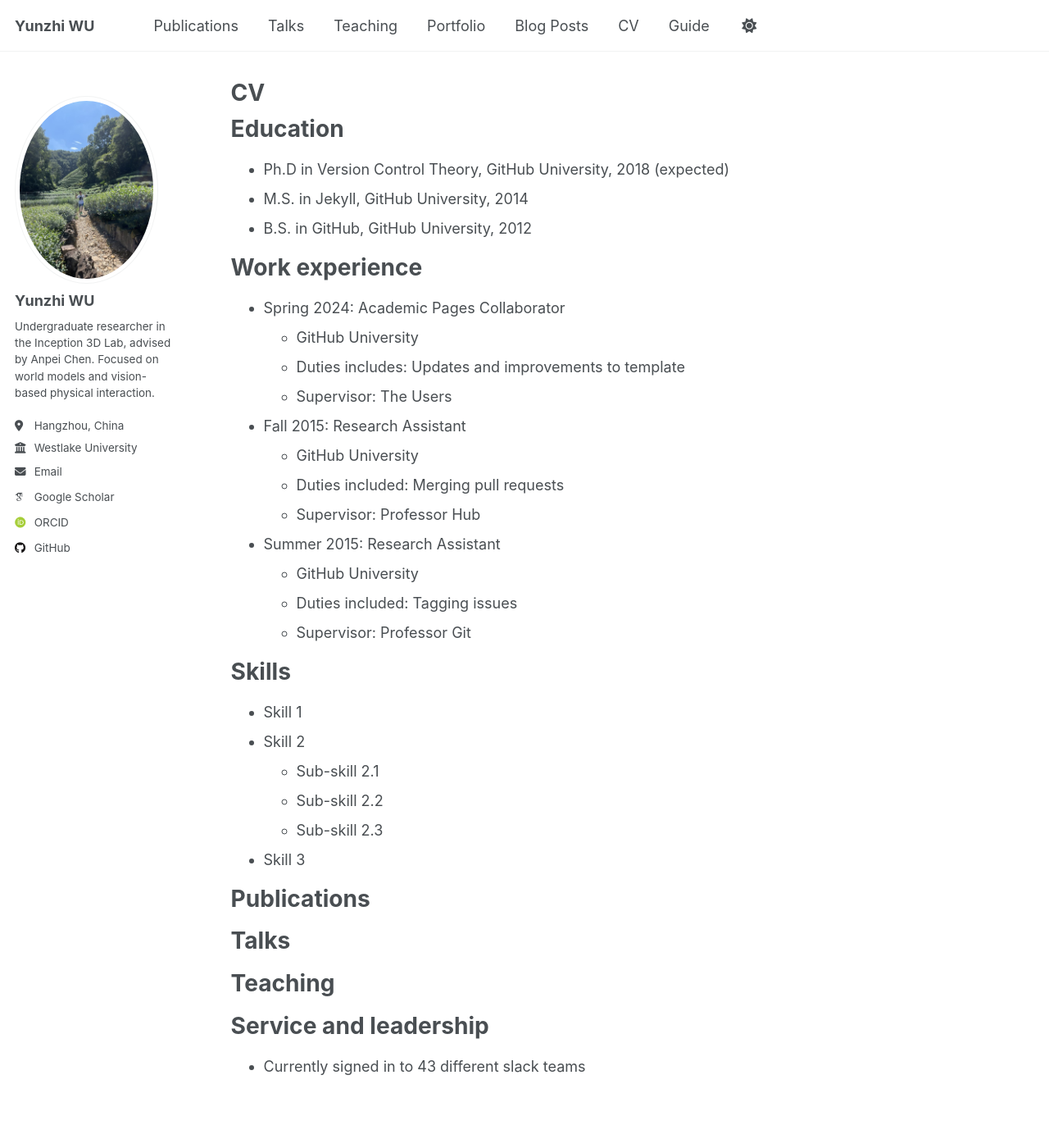
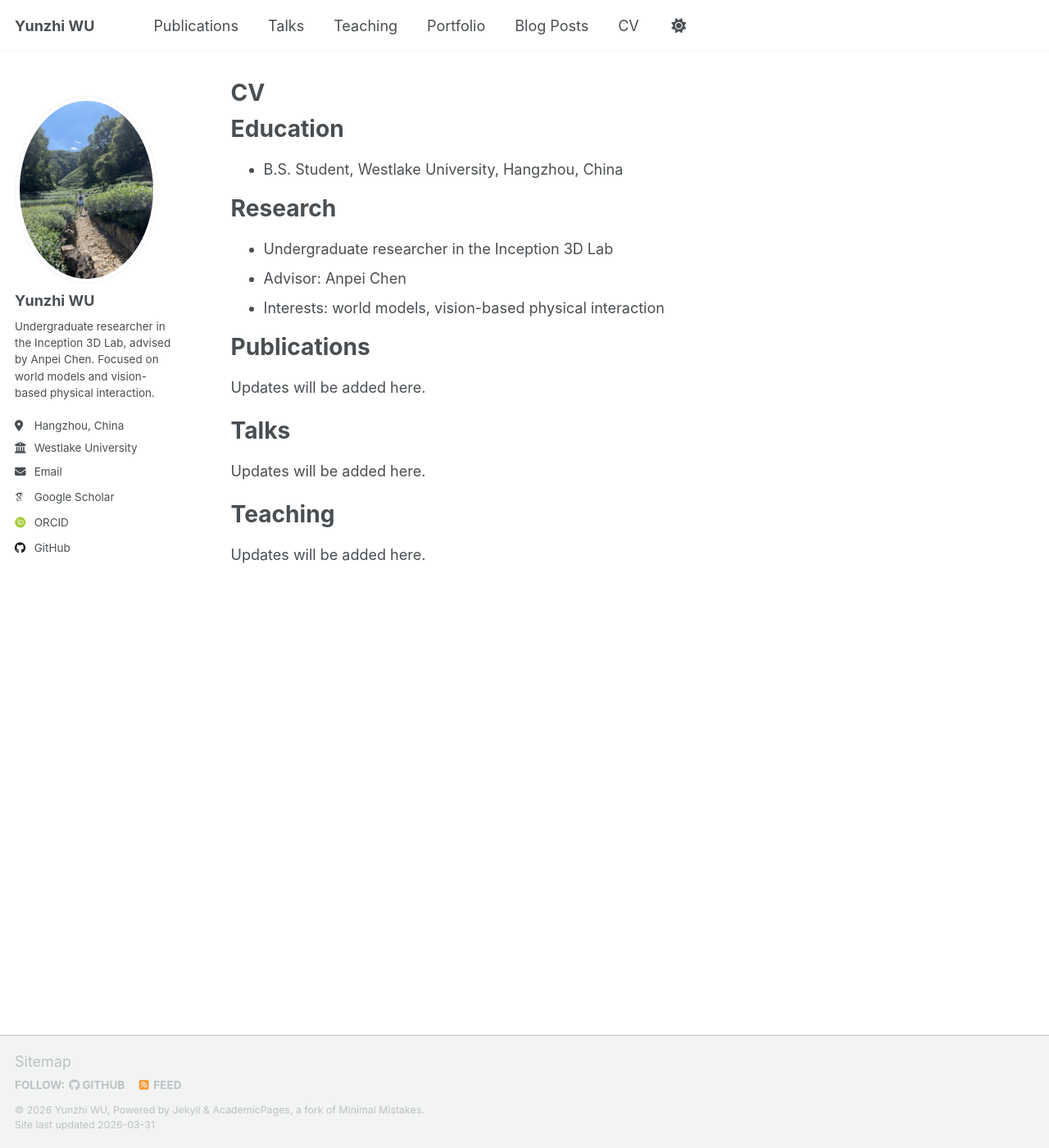
Before and after one commit to pigwu/pigwu.github.io, a Jekyll site: the page built from _pages/cv.md, in a window 1280 px wide and 1400 px high. Shown: the whole window at 82% size. Built offline with Jekyll 4.4.1, drawn with Linux system fonts in a browser that asks for light colours; some web fonts are replaced; a script that is not in the unit is left out.

Commit message:
Clean CV content and remove Guide page

```diff
--- a/_data/navigation.yml
+++ b/_data/navigation.yml
@@ -25,9 +25,3 @@ main:
 
   - title: "CV"
     url: /cv/
-
-  # - title: "CV"
-  #   url: /cv-json/
-
-  - title: "Guide"
-    url: /markdown/
--- a/_pages/cv.md
+++ b/_pages/cv.md
@@ -11,54 +11,22 @@ redirect_from:
 
 Education
 ======
-* Ph.D in Version Control Theory, GitHub University, 2018 (expected)
-* M.S. in Jekyll, GitHub University, 2014
-* B.S. in GitHub, GitHub University, 2012
+* B.S. Student, Westlake University, Hangzhou, China
 
-Work experience
+Research
 ======
-* Spring 2024: Academic Pages Collaborator
-  * GitHub University
-  * Duties includes: Updates and improvements to template
-  * Supervisor: The Users
-
-* Fall 2015: Research Assistant
-  * GitHub University
-  * Duties included: Merging pull requests
-  * Supervisor: Professor Hub
-
-* Summer 2015: Research Assistant
-  * GitHub University
-  * Duties included: Tagging issues
-  * Supervisor: Professor Git
-
-Skills
-======
-* Skill 1
-* Skill 2
-  * Sub-skill 2.1
-  * Sub-skill 2.2
-  * Sub-skill 2.3
-* Skill 3
+* Undergraduate researcher in the Inception 3D Lab
+* Advisor: Anpei Chen
+* Interests: world models, vision-based physical interaction
 
 Publications
 ======
-  <ul>{% for post in site.publications reversed %}
-    {% include archive-single-cv.html %}
-  {% endfor %}</ul>
+Updates will be added here.
 
 Talks
 ======
-  <ul>{% for post in site.talks reversed %}
-    {% include archive-single-talk-cv.html  %}
-  {% endfor %}</ul>
+Updates will be added here.
 
 Teaching
 ======
-  <ul>{% for post in site.teaching reversed %}
-    {% include archive-single-cv.html %}
-  {% endfor %}</ul>
-
-Service and leadership
-======
-* Currently signed in to 43 different slack teams
+Updates will be added here.
```
Also changed, not shown: _pages/markdown.md (deleted, +0 -455 lines).
